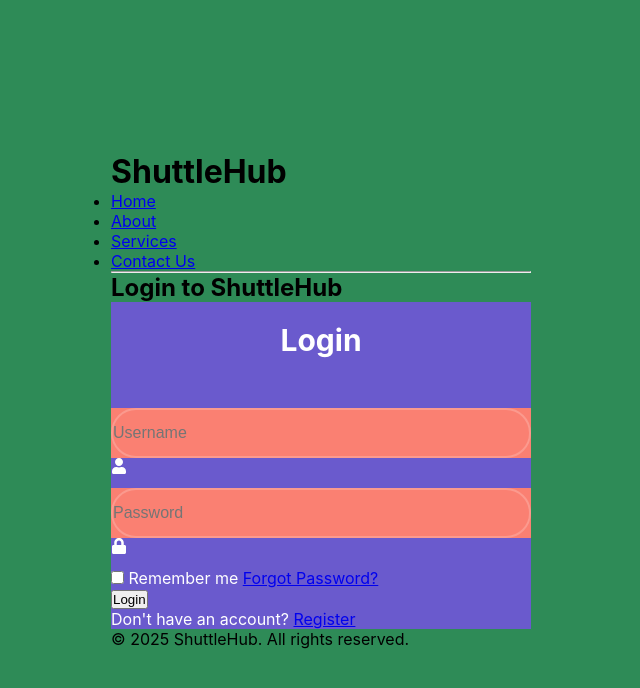
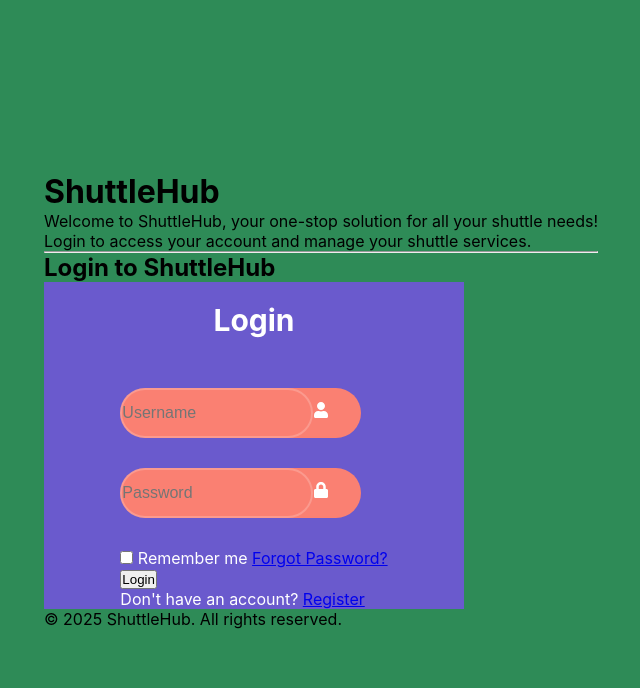
Before and after one commit to dnte-pro/Trials-react, a React (Create React App) app: page / in a window 1280 px wide. Shown: the top 688 px of the page, without its empty margins (319-959 px from the left). Built offline with nearby package versions, Linux system fonts and the light colour scheme.

Commit message:
refactor: simplify Header component and remove unused Food import style: update LoginForm styles for better layout and appearance

```diff
--- a/src/App.jsx
+++ b/src/App.jsx
@@ -1,6 +1,5 @@
 import Header from './Header.jsx'
 import Footer from './Footer.jsx'
-import Food from './Food.jsx'
 import LoginForm from './components/LoginForm/LoginForm.jsx';
 
 function App() {
@@ -8,7 +7,6 @@ function App() {
     <>
       <Header />
       <LoginForm />
-      <Food />
       <Footer />
     </>
   );
--- a/src/Header.jsx
+++ b/src/Header.jsx
@@ -2,15 +2,8 @@ function Header() {
     return(
         <header>
             <h1>ShuttleHub</h1>
-            <nav>
-                <ul>
-                    <li><a href="/">Home</a></li>
-                    <li><a href="/about">About</a></li>
-                    <li><a href="/services">Services</a></li>
-                    <li><a href="/contact">Contact Us</a></li>
-
-                </ul>
-            </nav>
+            <p>Welcome to ShuttleHub, your one-stop solution for all your shuttle needs!</p>
+            <p>Login to access your account and manage your shuttle services.</p>
             <hr></hr>
         </header>
     )
--- a/src/components/LoginForm/LoginForm.css
+++ b/src/components/LoginForm/LoginForm.css
@@ -1,7 +1,9 @@
 .wrapper{
     width: 420px;
+    height: 100%;
     background : slateblue;
     color: white;
+    justify-items: center;
 }
 
 .wrapper h1{
@@ -11,22 +13,24 @@
 }
 .wrapper .input-box{
     position: relative;
-    width: 100%;
+    width: 90%;
     height: 50px;
     background: salmon;
-    margin:30px 0;;
+    margin:30px 0;
+    border-radius: 60px;
 }
 
 .input-box input{
-    width: 100%;
+    width: 80%;
     height: 100%;
     background: transparent;
     border: none;
     outline: none;
     border: 2px solid rgba(255, 255, 255, 0.2);
-    border-radius: 40px;
+    border-radius: 60px;
     font-size: 16px;
-    color: #fff;
+    color: #4e0f0f;
+    justify-content: center;
 }
 
 input-box input::placeholder {
@@ -35,7 +39,7 @@ input-box input::placeholder {
 
 .input-box .icon {
     position: absolute;
-    right: 20px;
+    right: 40px;
     top: 50px;
     transform: translateY(-50%);
     font-size: 16px;
```
